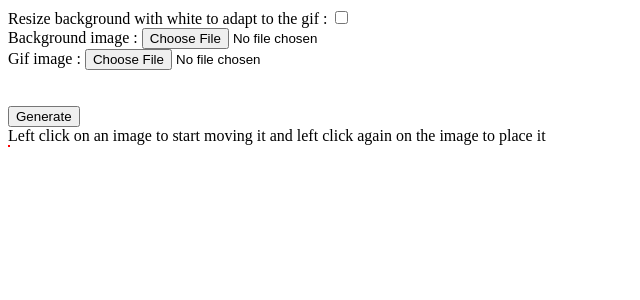
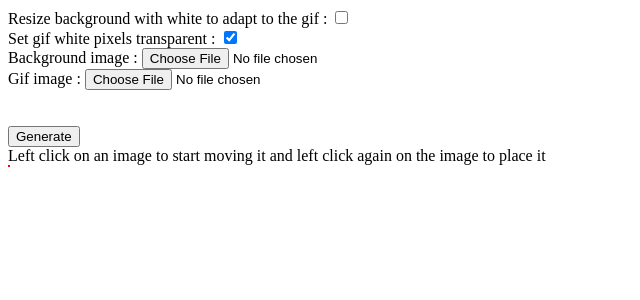
Before and after one commit to BastienLB/image-mixer, a FastAPI app: page / in a window 1280 px wide. Shown: the top 300 px of the page, without its empty margins (0-640 px from the left). Run offline with FastAPI, Linux system fonts and the light colour scheme.

Commit message:
added options for pixels

```diff
--- a/main.py
+++ b/main.py
@@ -1,3 +1,4 @@
+from apng import APNG
 from fastapi import FastAPI, UploadFile, Response, Request, Form, HTTPException
 from PIL import Image, ImageDraw
 from fastapi.templating import Jinja2Templates
@@ -72,7 +73,9 @@ async def append_gif(
         gif_height: int = Form(),
         image_width: int = Form(),
         image_height: int = Form(),
-        adapt_background_to_gif: Optional[bool] = Form(False)
+        adapt_background_to_gif: Optional[bool] = Form(False),
+        set_white_pixels_transparents: Optional[bool] = Form(False),
+        apng: Optional[bool] = Form(False)
 ):
     """
     Add a gif on top of a static background image <br><br>
@@ -95,6 +98,7 @@ async def append_gif(
     number_frames = gif.n_frames
     frames_duration = gif.info["duration"]
     background_image = Image.open(background.file)
+    print(set_white_pixels_transparents)
 
     gif_size = (gif_width, gif_height)
     image_size = (image_width, image_height)
@@ -103,6 +107,7 @@ async def append_gif(
     print(f"Current image size: ({image_width}, {image_height})")
 
     background_image = background_image.resize(image_size)
+
     # Split gif frames
     frames = []
     for i in range(number_frames):
@@ -123,7 +128,8 @@ async def append_gif(
         frame = frame.convert("RGBA")
 
         # Transform white pixels to transparent
-        frame = set_all_white_pixels_transparents(frame)
+        if set_white_pixels_transparents:
+            frame = set_all_white_pixels_transparents(frame)
 
         if dimensions_background is None:
             background_image_copy.paste(frame, (gif_starting_x, gif_starting_y), mask=frame)
@@ -288,3 +294,30 @@ async def generate_gif_rotation_image(
     gif_bytes = open(gif_name, 'rb').read()
     os.remove(gif_name)
     return Response(content=gif_bytes, media_type='image/gif')
+
+
+@app.post("/test")
+async def test_convert_rgba(
+        image: UploadFile,
+        image2: UploadFile,
+        to_gif: bool = Form()
+):
+    image_pil = Image.open(image.file).convert("RGBA")
+    image2_pil = Image.open(image2.file).convert("RGBA")
+    image_pil.paste(image2_pil)
+
+    if to_gif:
+        image_pil.save(image.filename)
+        images = [image.filename]
+        APNG.from_files(images, delay=100).save("generated.png")
+        response_bytes = open("generated.png", 'rb').read()
+
+        os.remove("generated.png")
+        os.remove(image.filename)
+
+    else:
+        image_pil.save(image.filename)
+        response_bytes = open(image.filename, 'rb').read()
+        os.remove(image.filename)
+
+    return Response(content=response_bytes, media_type=f"image/{image.filename.split('.')[1]}")
--- a/requirements.txt
+++ b/requirements.txt
@@ -1,3 +1,4 @@
 Pillow
 fastapi[all]
 jinja2
+apng
--- a/templates/index.html
+++ b/templates/index.html
@@ -7,6 +7,7 @@
 <body>
     <form id="imageForm" method="POST" action="{{ url }}" enctype="multipart/form-data">
         Resize background with white to adapt to the gif : <input type="checkbox" name="adapt_background_to_gif"> <br>
+        Set gif white pixels transparent : <input type="checkbox" name="set_white_pixels_transparents" checked> <br>
         Background image : <input type="file" id="backgroundFileLoader" name="background"> <br>
         Gif image : <input type="file" id="gifImageLoader" name="gif"> <br>
         <input type="hidden" id="gifStartingX" name="gif_starting_x"> <br>
```
